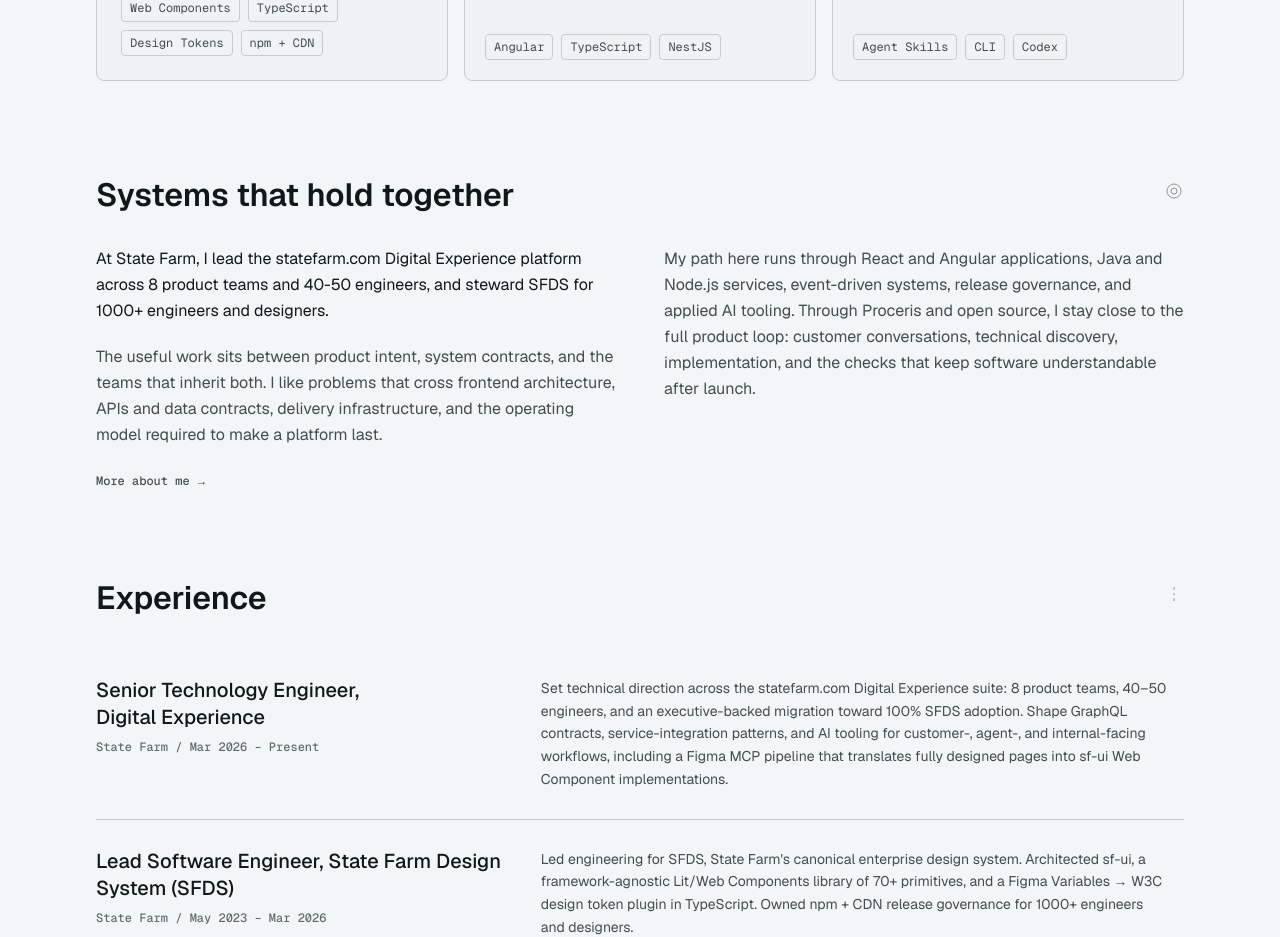
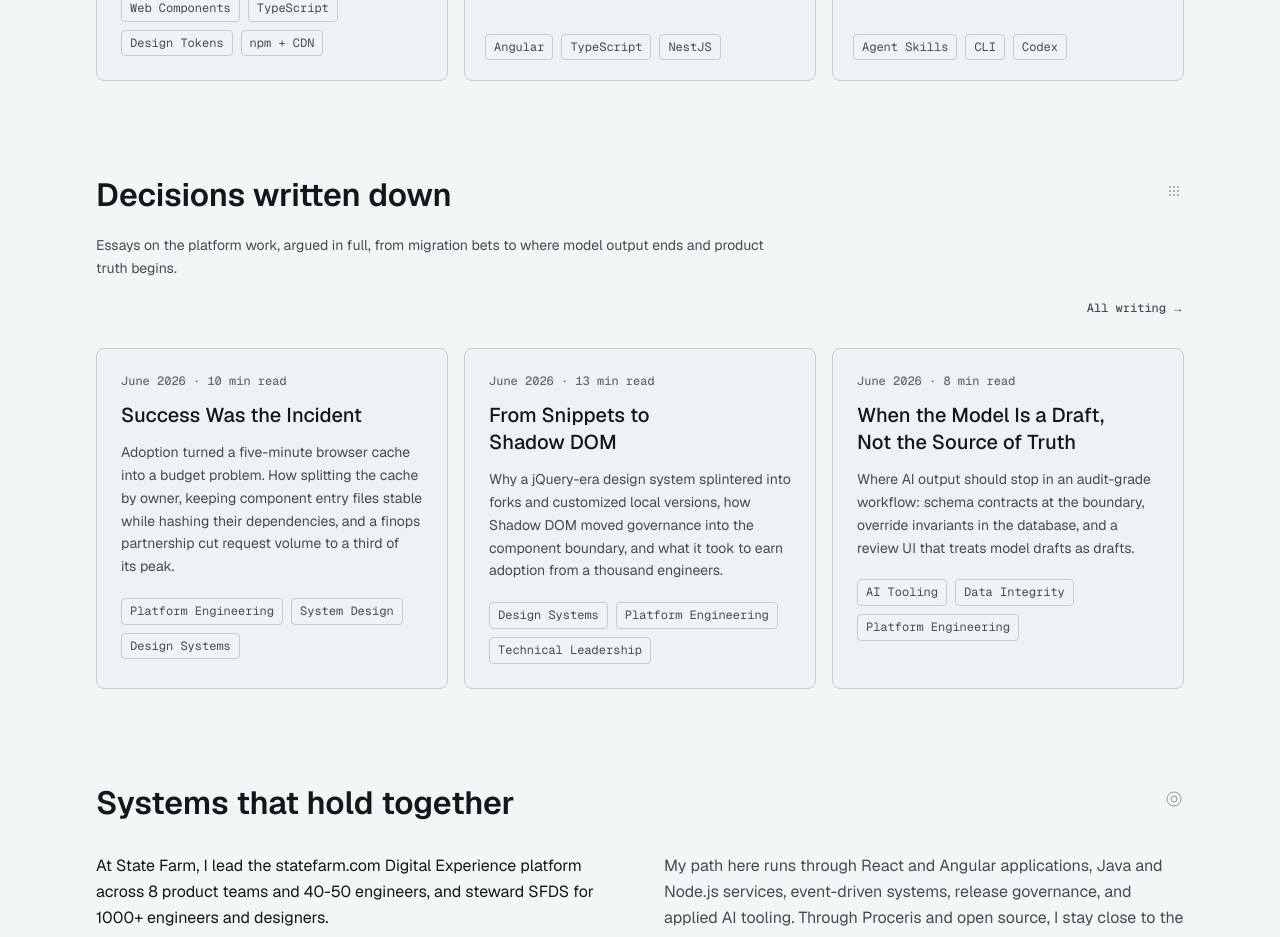
Before and after one commit to connordibble/connordibble.dev, a Next.js app: page / in a window 1280 px wide. Shown: the part 1360-2297 px from the top of the page. Built offline with nearby package versions, Linux system fonts and the light colour scheme.

Commit message:
feat: surface featured writing on the homepage

```diff
--- a/src/app/page.tsx
+++ b/src/app/page.tsx
@@ -2,6 +2,7 @@
 import { Hero } from "@/components/hero";
 import { About } from "@/components/about";
 import { Projects } from "@/components/projects";
+import { WritingHighlights } from "@/components/writing-highlights";
 import { Experience } from "@/components/experience";
 import { Skills } from "@/components/skills";
 import { Contact } from "@/components/contact";
@@ -14,6 +15,7 @@
       <main id="main-content" tabIndex={-1} className="flex-1">
         <Hero />
         <Projects />
+        <WritingHighlights />
         <About />
         <Experience />
         <Skills />
--- /dev/null
+++ b/src/components/writing-highlights.tsx
@@ -0,0 +1,45 @@
+import Link from "next/link";
+import { SectionLabel } from "./section-label";
+import { SectionMark } from "./section-mark";
+import { WritingCard } from "./writing-card";
+import { getFeaturedWriting } from "@/data/writing";
+
+export function WritingHighlights() {
+  const featured = getFeaturedWriting();
+
+  return (
+    <section
+      id="writing"
+      className="container-wide site-section pt-10 pb-10 sm:pt-12 sm:pb-12"
+    >
+      <div>
+        <div className="grid gap-x-6 gap-y-5 sm:grid-cols-[minmax(0,1fr)_auto]">
+          <div className="min-w-0">
+            <SectionLabel rule={false}>Decisions written down</SectionLabel>
+            <p className="mt-5 max-w-2xl text-body-small leading-relaxed text-text-muted text-pretty">
+              Essays on the platform work, argued in full, from migration bets
+              to where model output ends and product truth begins.
+            </p>
+          </div>
+          <span className="hidden justify-self-end pt-1 sm:block">
+            <SectionMark variant="grid" />
+          </span>
+          <Link
+            href="/writing"
+            className="arrow-link text-link inline-flex items-center gap-1.5 whitespace-nowrap font-mono text-caption text-text-muted transition-colors duration-150 sm:col-start-2 sm:justify-self-end"
+          >
+            <span>All writing</span>
+            <span aria-hidden>→</span>
+          </Link>
+        </div>
+      </div>
+      <ul className="mt-8 grid grid-cols-1 gap-4 md:grid-cols-3">
+        {featured.map((post) => (
+          <li key={post.slug}>
+            <WritingCard post={post} />
+          </li>
+        ))}
+      </ul>
+    </section>
+  );
+}
--- a/src/data/writing.ts
+++ b/src/data/writing.ts
@@ -92,7 +92,7 @@
     date: "2026-06-26",
     displayDate: "June 2026",
     readTime: "10 min read",
-    featured: false,
+    featured: true,
     topics: ["Platform Engineering", "System Design", "Design Systems"],
     related: [
       { kind: "writing", slug: "from-snippets-to-shadow-dom" },
```
Also changed, not shown: 1 other file (tests, documents, lock files or other folders).
